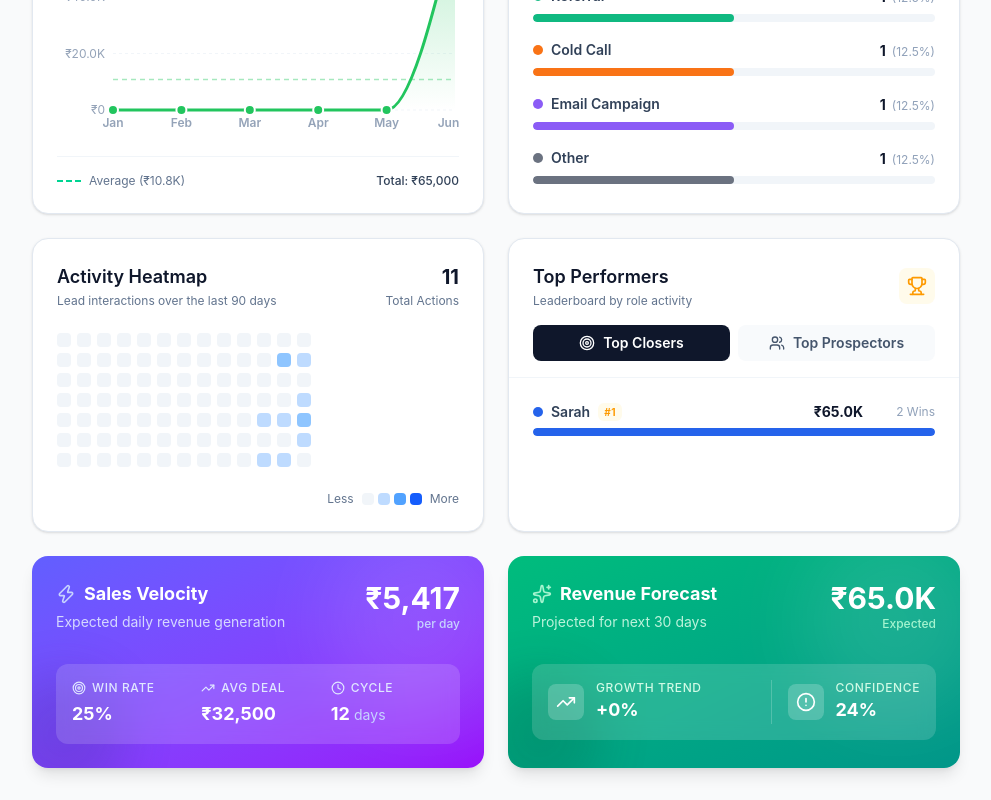
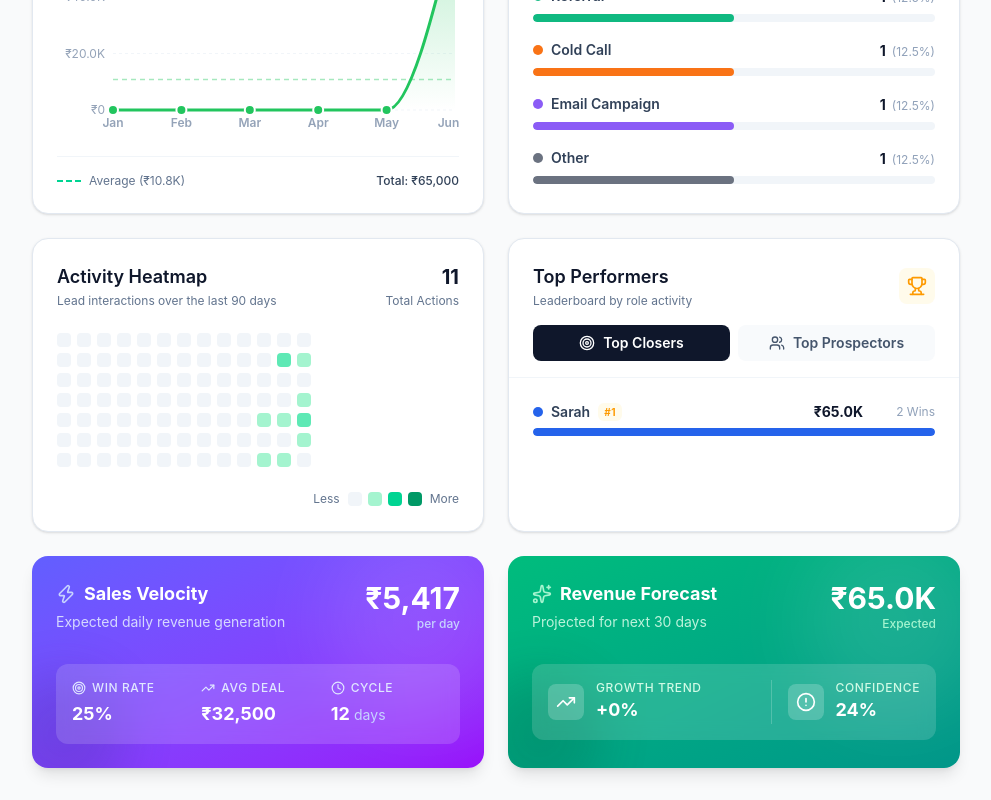
Before and after one commit to EddalaSaranya2006/startup-crm-lite, a React (Vite) app: page /analytics in a window 1280 px wide. Shown: the part 1779-2579 px from the top of the page, without its empty margins (288-1279 px from the left). Built offline with nearby package versions, Linux system fonts and the light colour scheme.

Commit message:
analytics page update with refresh buttons

```diff
--- a/src/components/analytics/ActivityHeatmap.jsx
+++ b/src/components/analytics/ActivityHeatmap.jsx
@@ -1,20 +1,20 @@
 import React from 'react';
 
 const getColor = (count) => {
-  if (count === 0) return 'bg-slate-100 dark:bg-gray-800';
-  if (count === 1) return 'bg-blue-200';
-  if (count === 2) return 'bg-blue-300';
-  if (count <= 4) return 'bg-blue-400';
-  if (count <= 7) return 'bg-blue-500';
-  return 'bg-blue-600';
+  if (count === 0) return 'bg-slate-100 dark:bg-slate-700/50';
+  if (count === 1) return 'bg-emerald-200 dark:bg-emerald-400/40';
+  if (count === 2) return 'bg-emerald-300 dark:bg-emerald-400/60';
+  if (count <= 4) return 'bg-emerald-400 dark:bg-emerald-400/80';
+  if (count <= 7) return 'bg-emerald-500 dark:bg-emerald-400';
+  return 'bg-emerald-600 dark:bg-emerald-300';
 };
 
 const ActivityHeatmap = ({ data }) => {
   if (!data || data.length === 0) {
     return (
-      <div className="bg-white dark:bg-gray-800 rounded-2xl p-6 border border-slate-200 dark:border-gray-700 shadow-sm">
+      <div className="bg-white dark:bg-slate-800/50 rounded-2xl p-6 border border-slate-200 dark:border-slate-700/50 shadow-sm">
         <h3 className="text-lg font-semibold text-slate-900 dark:text-white mb-4">Activity Heatmap</h3>
-        <div className="flex items-center justify-center h-[200px] text-slate-400 dark:text-gray-500">
+        <div className="flex items-center justify-center h-[200px] text-slate-400 dark:text-slate-500">
           No activity data available
         </div>
       </div>
@@ -37,15 +37,15 @@ const ActivityHeatmap = ({ data }) => {
   const totalActions = data.reduce((sum, d) => sum + d.count, 0);
 
   return (
-    <div className="bg-white dark:bg-gray-800 rounded-2xl p-6 border border-slate-200 dark:border-gray-700 shadow-sm hover:shadow-md transition-shadow">
+    <div className="bg-white dark:bg-slate-800/50 rounded-2xl p-6 border border-slate-200 dark:border-slate-700/50 shadow-sm hover:shadow-md transition-shadow">
       <div className="flex items-center justify-between mb-6">
         <div>
           <h3 className="text-lg font-semibold text-slate-900 dark:text-white">Activity Heatmap</h3>
-          <p className="text-xs text-slate-500 dark:text-gray-400 mt-0.5">Lead interactions over the last 90 days</p>
+          <p className="text-xs text-slate-500 dark:text-slate-400 mt-0.5">Lead interactions over the last 90 days</p>
         </div>
         <div className="text-right">
           <p className="text-xl font-bold text-slate-900 dark:text-white">{totalActions}</p>
-          <p className="text-xs text-slate-500 dark:text-gray-400 mt-0.5">Total Actions</p>
+          <p className="text-xs text-slate-500 dark:text-slate-400 mt-0.5">Total Actions</p>
         </div>
       </div>
 
@@ -65,13 +65,13 @@ const ActivityHeatmap = ({ data }) => {
         </div>
       </div>
 
-      <div className="flex items-center justify-end gap-2 mt-4 text-xs text-slate-500 dark:text-gray-400">
+      <div className="flex items-center justify-end gap-2 mt-4 text-xs text-slate-500 dark:text-slate-400">
         <span>Less</span>
-        <div className="flex gap-1">
-          <div className="w-3 h-3 rounded-sm bg-slate-100 dark:bg-gray-800" />
-          <div className="w-3 h-3 rounded-sm bg-blue-200" />
-          <div className="w-3 h-3 rounded-sm bg-blue-400" />
-          <div className="w-3 h-3 rounded-sm bg-blue-600" />
+        <div className="flex gap-1.5">
+          <div className="w-3.5 h-3.5 rounded-sm bg-slate-100 dark:bg-slate-700/50" />
+          <div className="w-3.5 h-3.5 rounded-sm bg-emerald-200 dark:bg-emerald-400/40" />
+          <div className="w-3.5 h-3.5 rounded-sm bg-emerald-400 dark:bg-emerald-400/80" />
+          <div className="w-3.5 h-3.5 rounded-sm bg-emerald-600 dark:bg-emerald-400" />
         </div>
         <span>More</span>
       </div>
--- a/src/pages/Analytics.jsx
+++ b/src/pages/Analytics.jsx
@@ -3,6 +3,7 @@ import { useLeads } from '../context/LeadContext';
 import { useNavigate } from 'react-router-dom';
 import { useAnalytics } from '../hooks/useAnalytics';
 import { BarChart3, Download, RefreshCw } from 'lucide-react';
+import { toast, Toaster } from 'react-hot-toast';
 import AnalyticsFilters from '../components/analytics/AnalyticsFilters';
 import StatsCards from '../components/analytics/StatsCards';
 import PieChartCard from '../components/analytics/PieChartCard';
@@ -25,6 +26,7 @@ const Analytics = () => {
   const [dateRange, setDateRange] = useState('allTime');
   const [customDateRange, setCustomDateRange] = useState(null);
   const [isRefreshing, setIsRefreshing] = useState(false);
+  const [isExporting, setIsExporting] = useState(false);
 
   const analytics = useAnalytics(leads, dateRange, customDateRange);
 
@@ -39,12 +41,48 @@ const Analytics = () => {
 
   const handleRefresh = useCallback(() => {
     setIsRefreshing(true);
-    setTimeout(() => setIsRefreshing(false), 800);
+    const toastId = toast.loading('Refreshing analytics data...', {
+      style: { borderRadius: '12px', background: '#0F172A', color: '#FFF' }
+    });
+    setTimeout(() => {
+      setIsRefreshing(false);
+      toast.success('Data refreshed successfully!', {
+        id: toastId,
+        style: { borderRadius: '12px', background: '#0F172A', color: '#FFF' }
+      });
+    }, 800);
   }, []);
+
+  const handleExport = useCallback(() => {
+    if (isExporting) return;
+    setIsExporting(true);
+
+    const toastId = toast.loading('Preparing data export...', {
+      style: {
+        borderRadius: '12px',
+        background: '#0F172A',
+        color: '#FFF',
+      },
+    });
+
+    setTimeout(() => {
+      toast.success('Analytics data exported successfully as CSV!', {
+        id: toastId,
+        duration: 3000,
+        style: {
+          borderRadius: '12px',
+          background: '#0F172A',
+          color: '#FFF',
+        },
+      });
+      setIsExporting(false);
+    }, 1500);
+  }, [isExporting]);
 
   if (!leads || leads.length === 0) {
     return (
       <div className="min-h-screen bg-gray-50 dark:bg-gray-900">
+        <Toaster position="top-right" />
         <PageContainer className="py-4 md:py-6 lg:py-8">
         <div className="mb-8">
           <div className="flex items-center gap-3 mb-2">
@@ -63,6 +101,7 @@ const Analytics = () => {
 
   return (
     <div className="min-h-screen bg-gray-50 dark:bg-gray-900">
+      <Toaster position="top-right" />
       <PageContainer className="py-4 md:py-6 lg:py-8">
       {/* ── Page Header ── */}
       <div className="flex flex-col sm:flex-row sm:items-start sm:justify-between mb-6 md:mb-8 gap-4">
@@ -89,9 +128,13 @@ const Analytics = () => {
             <RefreshCw className={`w-4 h-4 ${isRefreshing ? 'animate-spin' : ''}`} />
             <span className="hidden sm:inline">Refresh</span>
           </button>
-          <button className="flex items-center gap-2 px-3 md:px-4 py-2.5 text-sm font-semibold text-white bg-blue-600 rounded-xl hover:bg-blue-700 hover:shadow-lg hover:shadow-blue-200 dark:hover:shadow-blue-900/50 transition-all shadow-sm min-h-[44px]">
-            <Download className="w-4 h-4" />
-            <span className="hidden sm:inline">Export</span>
+          <button
+            onClick={handleExport}
+            disabled={isExporting}
+            className="flex items-center gap-2 px-3 md:px-4 py-2.5 text-sm font-semibold text-white bg-blue-600 rounded-xl hover:bg-blue-700 hover:shadow-lg hover:shadow-blue-200 dark:hover:shadow-blue-900/50 transition-all shadow-sm min-h-[44px] disabled:opacity-50 disabled:cursor-not-allowed"
+          >
+            <Download className={`w-4 h-4 ${isExporting ? 'animate-bounce' : ''}`} />
+            <span className="hidden sm:inline">{isExporting ? 'Exporting...' : 'Export'}</span>
           </button>
         </div>
       </div>
```
